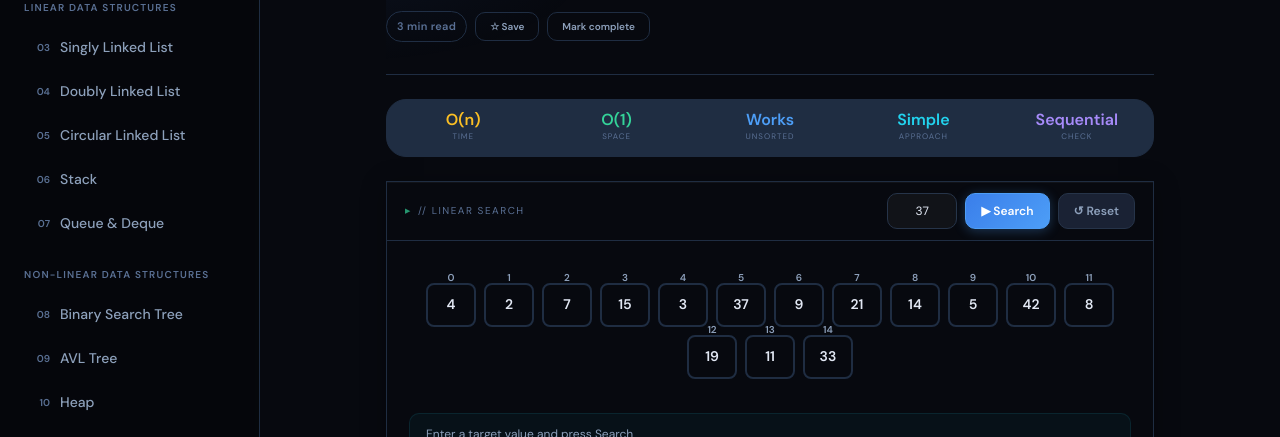
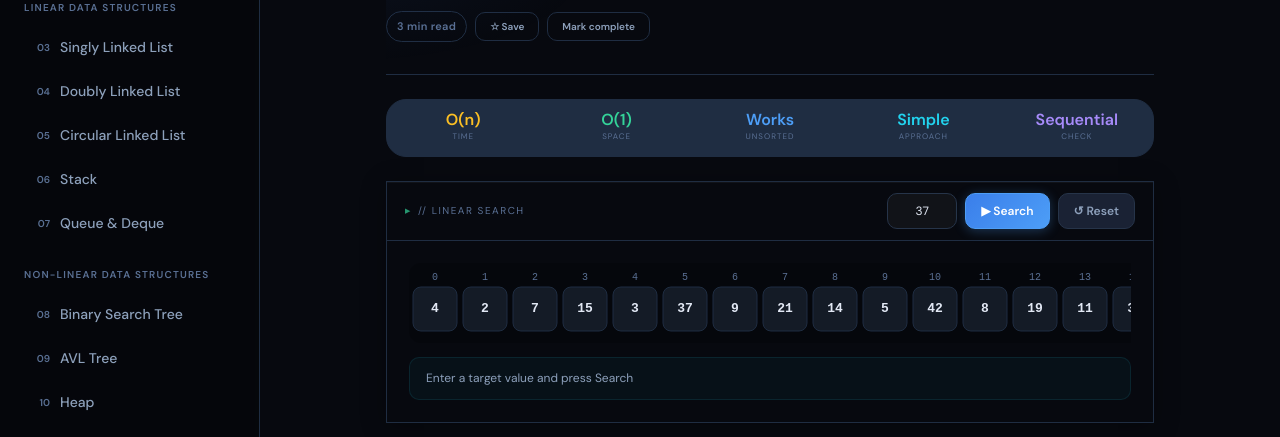
Before and after one commit to MOHD-OMER/TechForge, a plain HTML site: page dsa/linearsearch.html in a window 1280 px wide. Shown: the part 303-740 px from the top of the page. Drawn offline with Linux system fonts and the light colour scheme.

Commit message:
feat(dsa): canvas visualizer for linear search

```diff
--- a/dsa/linearsearch.html
+++ b/dsa/linearsearch.html
@@ -179,7 +179,8 @@
 </div>
 </div>
 <div class="viz-body">
-<div class="cells-row" id="ls-cells">
+<div style="overflow-x:auto;">
+<canvas id="ls-canvas" style="height:80px;display:block;background:rgba(0,0,0,.2);border-radius:12px"></canvas>
 </div>
 <div class="status" id="ls-status">
         Enter target and press Search
@@ -512,9 +513,68 @@ window.addEventListener('scroll', updateProgress);
 updateProgress();
 
 let lsArr =[4,2,7,15,3,37,9,21,14,5,42,8,19,11,33]; let lsOn=false;
+let lsState = {}; // index -> 'active'|'checked'|'found'
+
+function lsDraw() {
+  let cv = document.getElementById('ls-canvas');
+  if (!cv) return;
+  let dpr = window.devicePixelRatio || 1;
+  let boxW = 44, gap = 6, pad = 4;
+  let n = lsArr.length;
+  let cssH = 80;
+  let cssW = Math.max(cv.parentElement.clientWidth || 500, pad * 2 + n * boxW + (n - 1) * gap);
+  cv.width = cssW * dpr; cv.height = cssH * dpr;
+  cv.style.width = cssW + 'px';
+  let ctx = cv.getContext('2d');
+  ctx.setTransform(dpr, 0, 0, dpr, 0, 0);
+  ctx.clearRect(0, 0, cssW, cssH);
+
+  let cs = getComputedStyle(document.body);
+  let cBorder = cs.getPropertyValue('--border').trim() || '#1f2d42';
+  let cSurface = cs.getPropertyValue('--surface').trim() || '#141b26';
+  let cText = cs.getPropertyValue('--text').trim() || '#e2e8f4';
+  let cText3 = cs.getPropertyValue('--text3').trim() || '#5a7094';
+  let cAccent = cs.getPropertyValue('--accent').trim() || '#4d9ef7';
+  let cGreen = cs.getPropertyValue('--green').trim() || '#34d399';
+  let mono = cs.getPropertyValue('--mono').trim() || 'monospace';
+
+  ctx.textAlign = 'center'; ctx.textBaseline = 'middle';
+  let boxH = 44, midY = cssH / 2 + 6;
+
+  for (let i = 0; i < n; i++) {
+    let x = pad + i * (boxW + gap);
+    let st = lsState[i];
+    let color = cBorder, fill = cSurface, textColor = cText, alpha = 1, scale = 1;
+    if (st === 'active') { color = cAccent; fill = 'rgba(77,158,247,.12)'; textColor = cAccent; scale = 1.08; }
+    else if (st === 'found') { color = cGreen; fill = 'rgba(52,211,153,.12)'; textColor = cGreen; scale = 1.15; }
+    else if (st === 'checked') { alpha = 0.3; }
+
+    ctx.save();
+    ctx.globalAlpha = alpha;
+    if (scale !== 1) {
+      ctx.translate(x + boxW / 2, midY);
+      ctx.scale(scale, scale);
+      ctx.translate(-(x + boxW / 2), -midY);
+    }
+
+    ctx.font = '500 10px ' + mono; ctx.fillStyle = cText3;
+    ctx.fillText(String(i), x + boxW / 2, midY - boxH / 2 - 10);
+
+    ctx.beginPath();
+    ctx.roundRect ? ctx.roundRect(x, midY - boxH / 2, boxW, boxH, 8) : ctx.rect(x, midY - boxH / 2, boxW, boxH);
+    ctx.fillStyle = fill; ctx.fill();
+    ctx.lineWidth = st ? 1.5 : 1;
+    ctx.strokeStyle = color; ctx.stroke();
+
+    ctx.font = '600 13px ' + mono; ctx.fillStyle = textColor;
+    ctx.fillText(String(lsArr[i]), x + boxW / 2, midY);
+    ctx.restore();
+  }
+}
+
 function lsReset(){
-  let w =document.getElementById('ls-cells');
-  w.innerHTML=lsArr.map(function(v,i){return '<div class="cell" id="lsc'+i+'"><span class="cell-idx">'+i+'</span>'+v+'</div>';}).join('');
+  lsState = {};
+  lsDraw();
   setStatus('ls-status','Enter a target value and press Search');
 }
 async function lsRun(){
@@ -523,16 +583,19 @@ async function lsRun(){
   let target =parseInt(document.getElementById('ls-t').value)||37;
   setStatus('ls-status','Searching for <b>'+target+'</b>...');
   for(let i =0;i<lsArr.length;i++){
-    let el =document.getElementById('lsc'+i);if(!el)break;
-    el.className='cell cc-active';
+    lsState[i] = 'active'; lsDraw();
     setStatus('ls-status','Index '+i+': <b>'+lsArr[i]+'</b> == '+target+'? '+(lsArr[i]===target?'<span class="s-ok">YES!</span>':'No'));
     await sleep(400);
-    if(lsArr[i]===target){el.className='cell cc-found';setStatus('ls-status','<span class="s-ok">&#10003; Found '+target+' at index '+i+'!</span>');return;}
-    else el.className='cell cc-checked';
+    if(lsArr[i]===target){lsState[i]='found';lsDraw();setStatus('ls-status','<span class="s-ok">&#10003; Found '+target+' at index '+i+'!</span>');lsOn=false;return;}
+    else { lsState[i]='checked'; lsDraw(); }
   }
   setStatus('ls-status','<span class="s-err">&#10007; '+target+' not found in array</span>');
+  lsOn=false;
 }
-document.addEventListener('DOMContentLoaded',lsReset);
+document.addEventListener('DOMContentLoaded', function() {
+  lsReset();
+  window.addEventListener('resize', lsDraw);
+});
 
 const _dsao=new IntersectionObserver(e=>{e.forEach(x=>{if(x.isIntersecting){x.target.classList.add('visible');_dsao.unobserve(x.target);}});},{threshold:0.07});
 document.querySelectorAll('.anim-in').forEach((el,i)=>{el.style.transitionDelay=(i%4)*.08+'s';_dsao.observe(el);});
```
